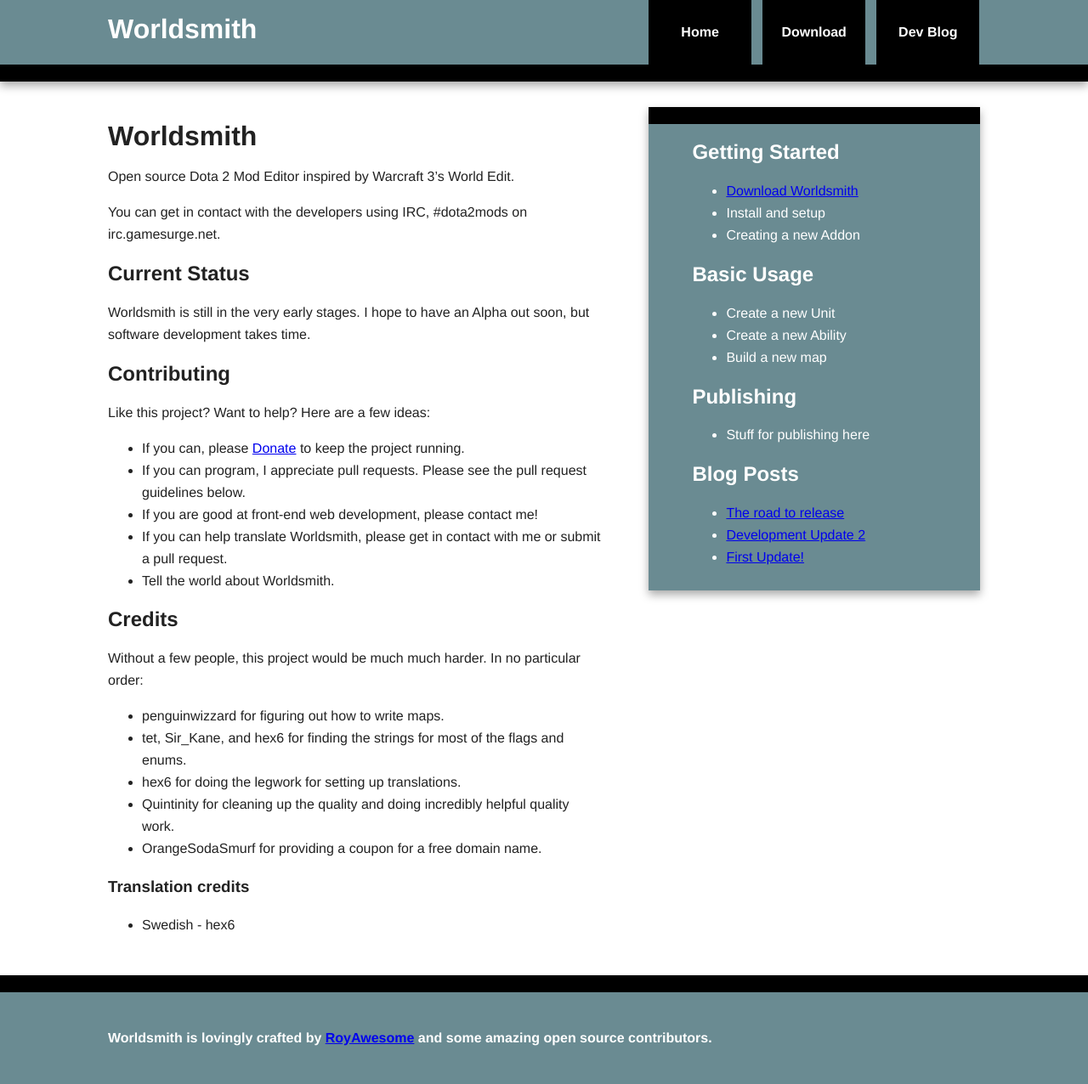
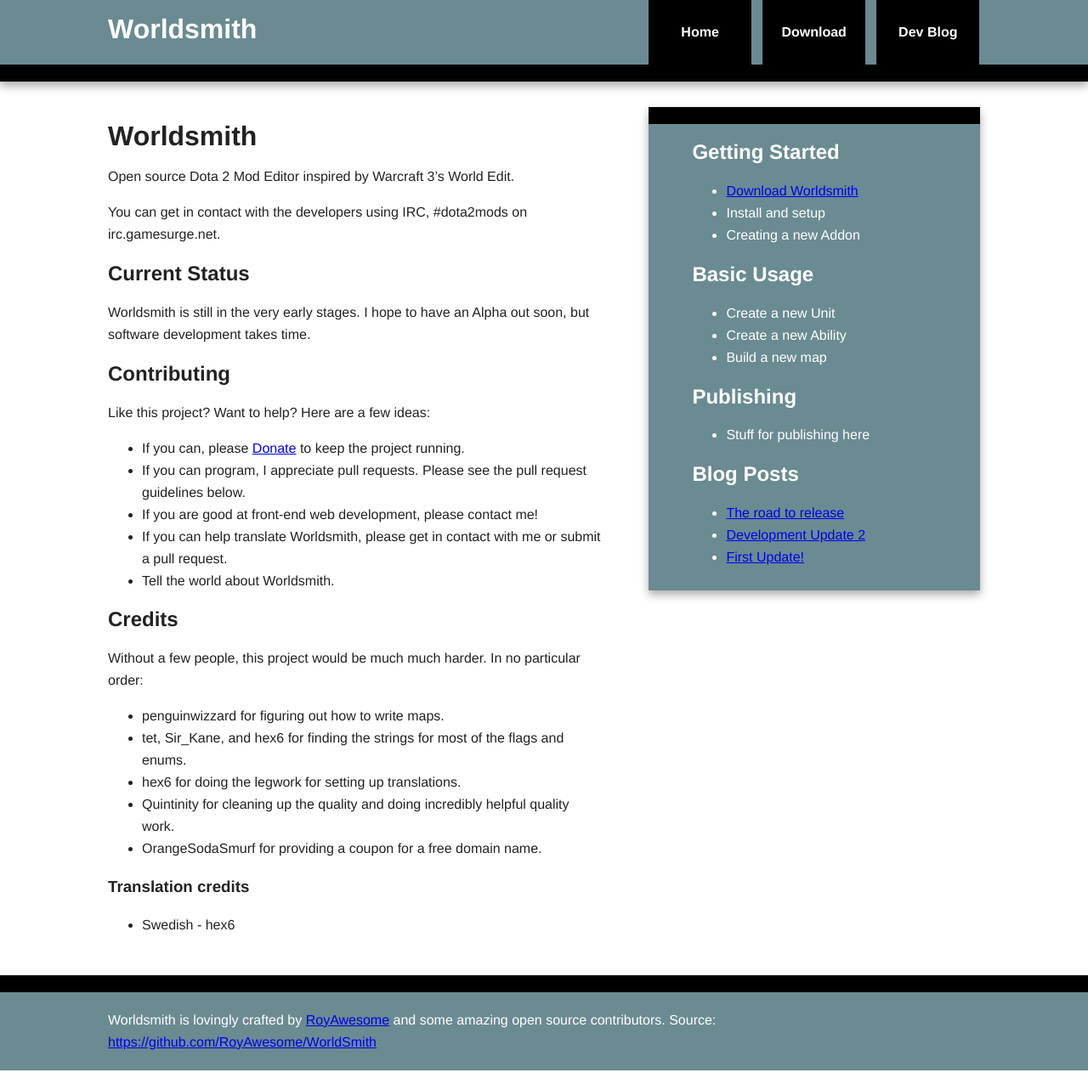
Before and after one commit to Worldsmith/worldsmith.github.io, a Jekyll site: the page built from index.md, in a window 1280 px wide. Shown: the whole page at 85% size. Built offline with Jekyll 4.4.1, drawn with Linux system fonts in a browser that asks for light colours; nearby versions of some CDN libraries.

Commit message:
Update responsive.html

```diff
--- a/_layouts/responsive.html
+++ b/_layouts/responsive.html
@@ -63,7 +63,7 @@
 
         <div class="footer-container">
             <footer class="wrapper">
-                <h4>Worldsmith is lovingly crafted by <a href="mailto:kylegar@kylegar.net?Subject=Worldsmith%20Feedback">RoyAwesome</a> and some amazing open source contributors.</h4>
+                Worldsmith is lovingly crafted by <a href="mailto:kylegar@kylegar.net?Subject=Worldsmith%20Feedback">RoyAwesome</a> and some amazing open source contributors. Source: <a href="https://github.com/RoyAwesome/WorldSmith">https://github.com/RoyAwesome/WorldSmith</a>
             </footer>
         </div>
 
```
